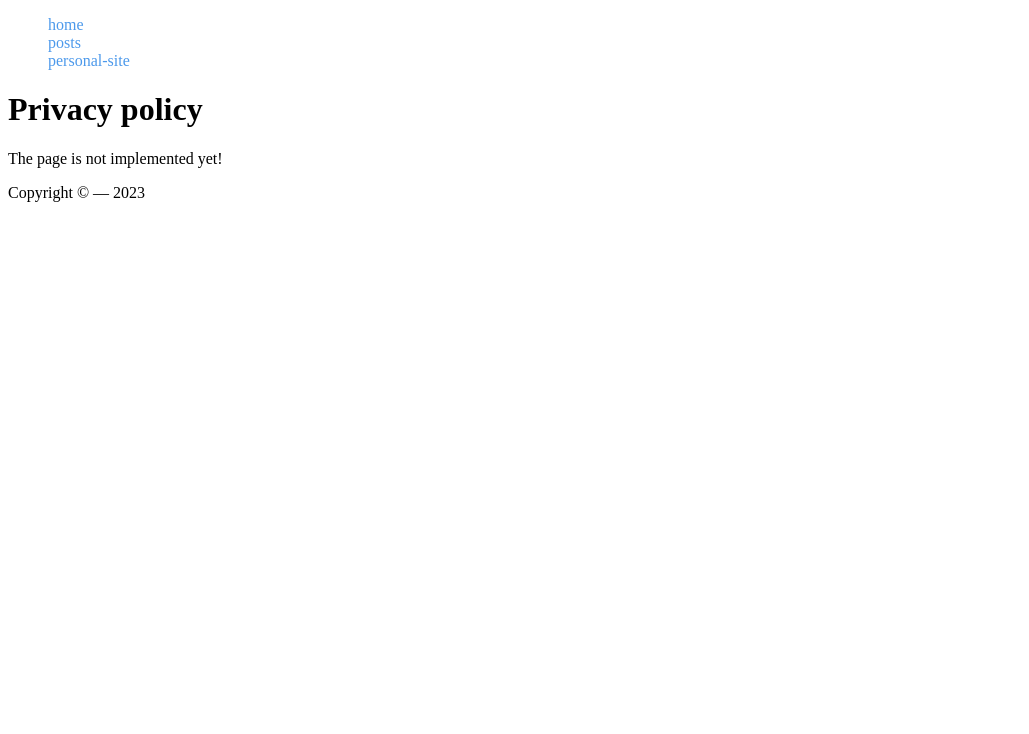
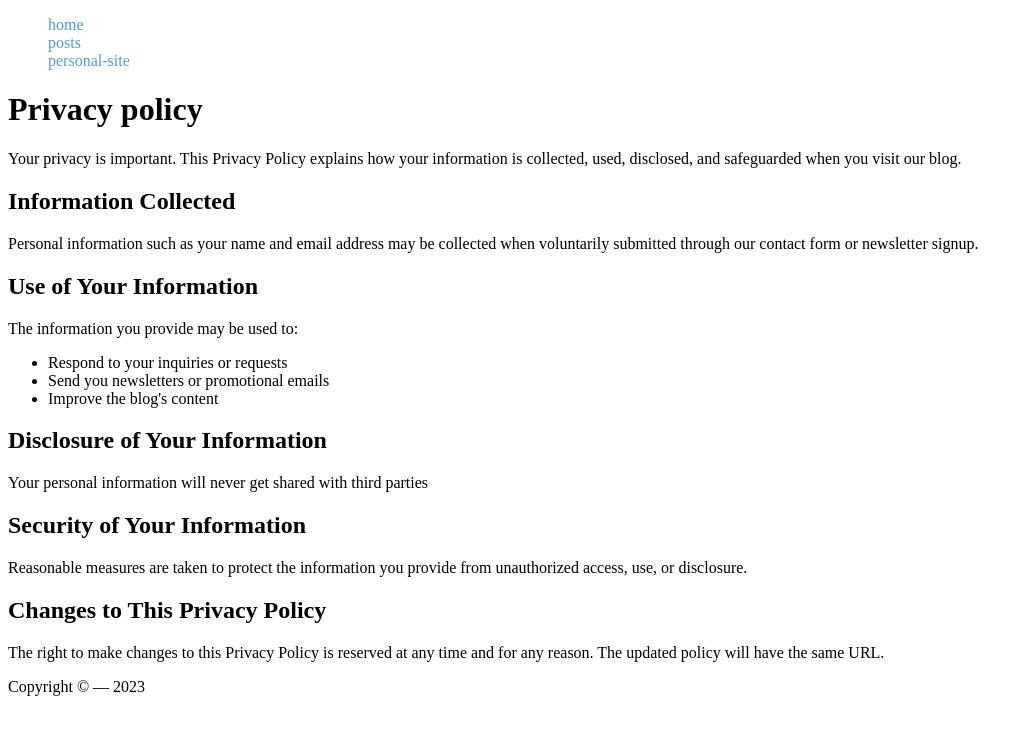
Before and after one commit to anasouardini/blog, an Astro site: page /privacy-policy in a window 1280 px wide. Shown: the whole page, without its empty margins (0-1029 px from the left). Built offline with nearby package versions, Linux system fonts and the light colour scheme; Astro itself is replaced by a stand-in of ours.

Commit message:
enhancement: finally implemented the privacy-policy page.

```diff
--- a/src/pages/privacy-policy.astro
+++ b/src/pages/privacy-policy.astro
@@ -2,7 +2,27 @@
 import Main from '../layouts/main.astro';
 ---
 
-<Main title="Blog Policy" customStatus={{content: "503 Service Unavailable"}}>
+<Main title="Blog Privacy Policy">
     <h1 class="mb-10 text-2xl text-center">Privacy policy</h1>
-    <p class="text-center text-xl text-red-400">The page is not implemented yet!</p>
+    <p>Your privacy is important. This Privacy Policy explains how your information is collected, used, disclosed, and safeguarded when you visit our blog.</p>
+
+    <h2>Information Collected</h2>
+    <p>Personal information such as your name and email address may be collected when voluntarily submitted through our contact form or newsletter signup.</p>
+
+    <h2>Use of Your Information</h2>
+    <p>The information you provide may be used to:</p>
+    <ul>
+      <li>Respond to your inquiries or requests</li>
+      <li>Send you newsletters or promotional emails</li>
+      <li>Improve the blog's content</li>
+    </ul>
+
+    <h2>Disclosure of Your Information</h2>
+    <p>Your personal information will never get shared with third parties</p>
+
+    <h2>Security of Your Information</h2>
+    <p>Reasonable measures are taken to protect the information you provide from unauthorized access, use, or disclosure.</p>
+
+    <h2>Changes to This Privacy Policy</h2>
+    <p>The right to make changes to this Privacy Policy is reserved at any time and for any reason. The updated policy will have the same URL.</p>
 </Main>
```
